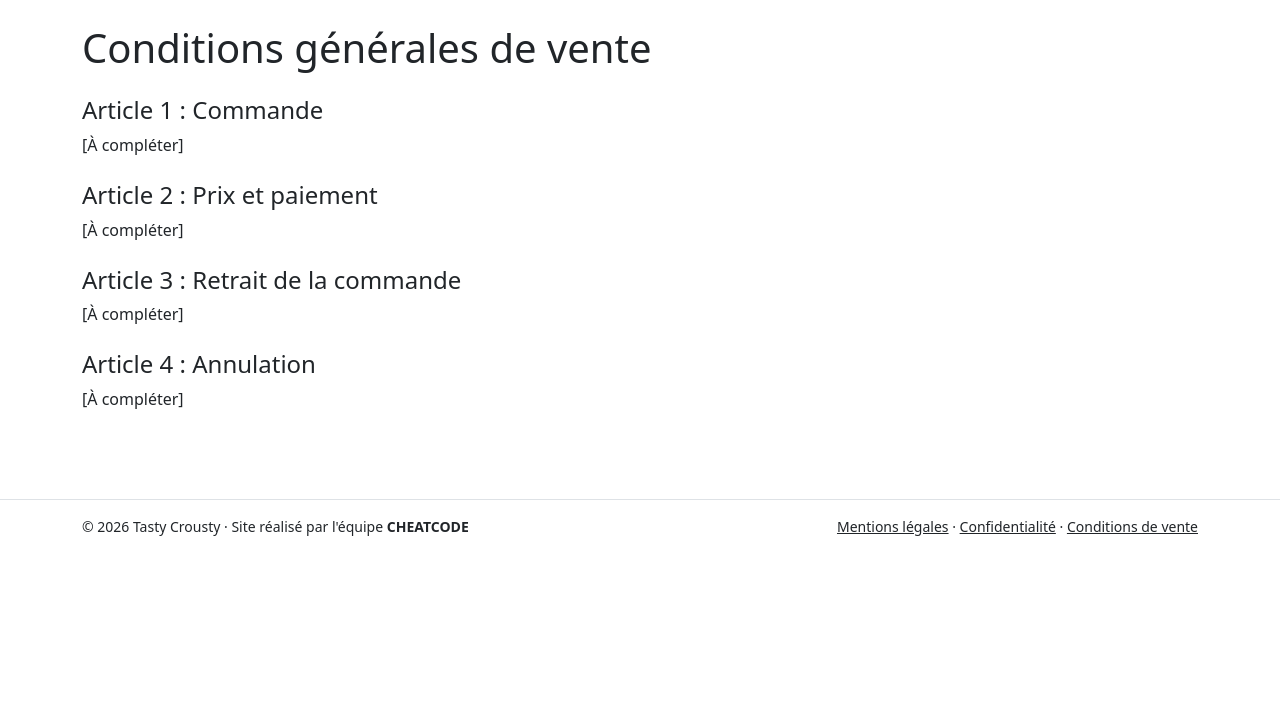
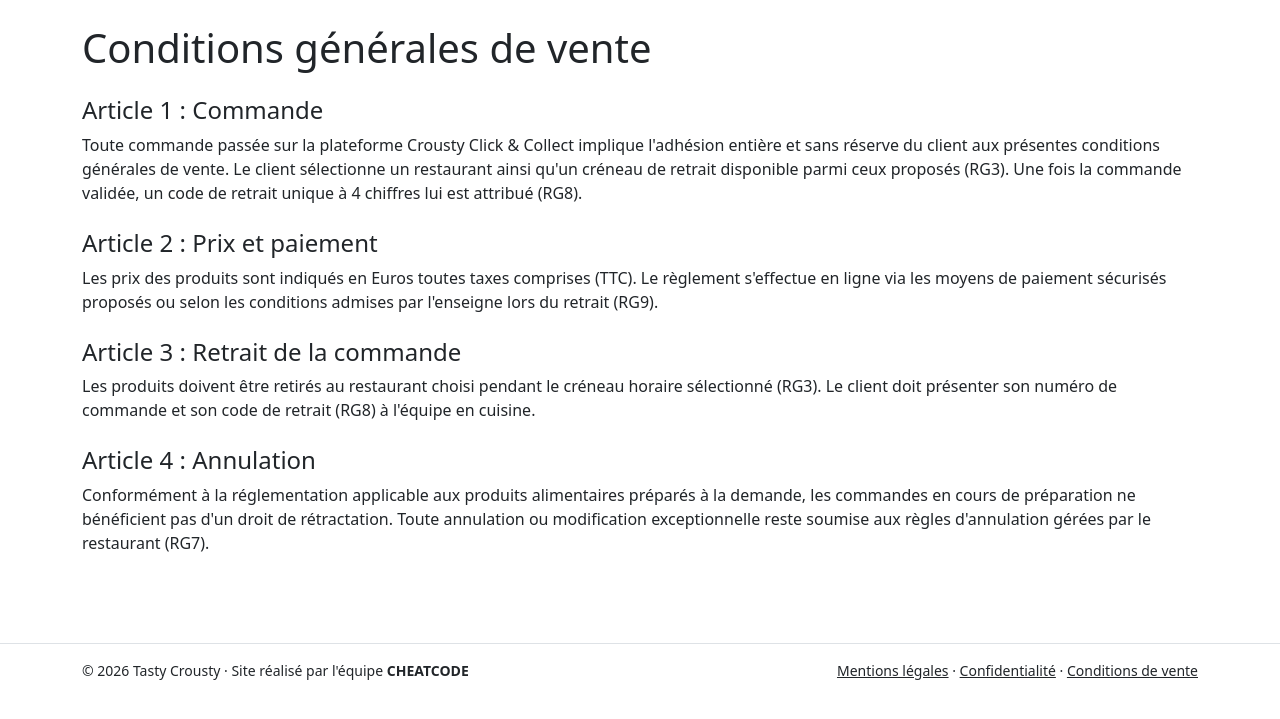
Before and after one commit to Leocardy-BERNARD/croustyclickandcollectSLAM, an ASP.NET Core app: page /Home/Cgv in a window 1280 px wide. Shown: the part 56-775 px from the top of the page. Run offline with ASP.NET Core 8, Linux system fonts and the light colour scheme; some libraries are stand-ins or nearby versions.

Commit message:
s2-07 cgv
.

```diff
--- a/src/CroustyClickCollect/Views/Home/Cgv.cshtml
+++ b/src/CroustyClickCollect/Views/Home/Cgv.cshtml
@@ -4,19 +4,27 @@
 
 <h1>Conditions générales de vente</h1>
 
-@* TODO S2-07 (sprint 2) : rédiger les conditions générales de vente (V4).
-     Consigne : compléter chaque article en vous appuyant sur les règles de gestion
-                du cahier des charges.
-     Indice   : RG3 (créneaux), RG7 (annulation), RG8 (code de retrait), RG9 (paiement). *@
-
 <h2 class="h4 mt-4">Article 1 : Commande</h2>
-<p>[À compléter]</p>
+<p>
+    Toute commande passée sur la plateforme Crousty Click & Collect implique l'adhésion entière et sans réserve du client aux présentes conditions générales de vente.
+    Le client sélectionne un restaurant ainsi qu'un créneau de retrait disponible parmi ceux proposés (RG3).
+    Une fois la commande validée, un code de retrait unique à 4 chiffres lui est attribué (RG8).
+</p>
 
 <h2 class="h4 mt-4">Article 2 : Prix et paiement</h2>
-<p>[À compléter]</p>
+<p>
+    Les prix des produits sont indiqués en Euros toutes taxes comprises (TTC).
+    Le règlement s'effectue en ligne via les moyens de paiement sécurisés proposés ou selon les conditions admises par l'enseigne lors du retrait (RG9).
+</p>
 
 <h2 class="h4 mt-4">Article 3 : Retrait de la commande</h2>
-<p>[À compléter]</p>
+<p>
+    Les produits doivent être retirés au restaurant choisi pendant le créneau horaire sélectionné (RG3).
+    Le client doit présenter son numéro de commande et son code de retrait (RG8) à l'équipe en cuisine.
+</p>
 
 <h2 class="h4 mt-4">Article 4 : Annulation</h2>
-<p>[À compléter]</p>
+<p>
+    Conformément à la réglementation applicable aux produits alimentaires préparés à la demande, les commandes en cours de préparation ne bénéficient pas d'un droit de rétractation.
+    Toute annulation ou modification exceptionnelle reste soumise aux règles d'annulation gérées par le restaurant (RG7).
+</p>
```
